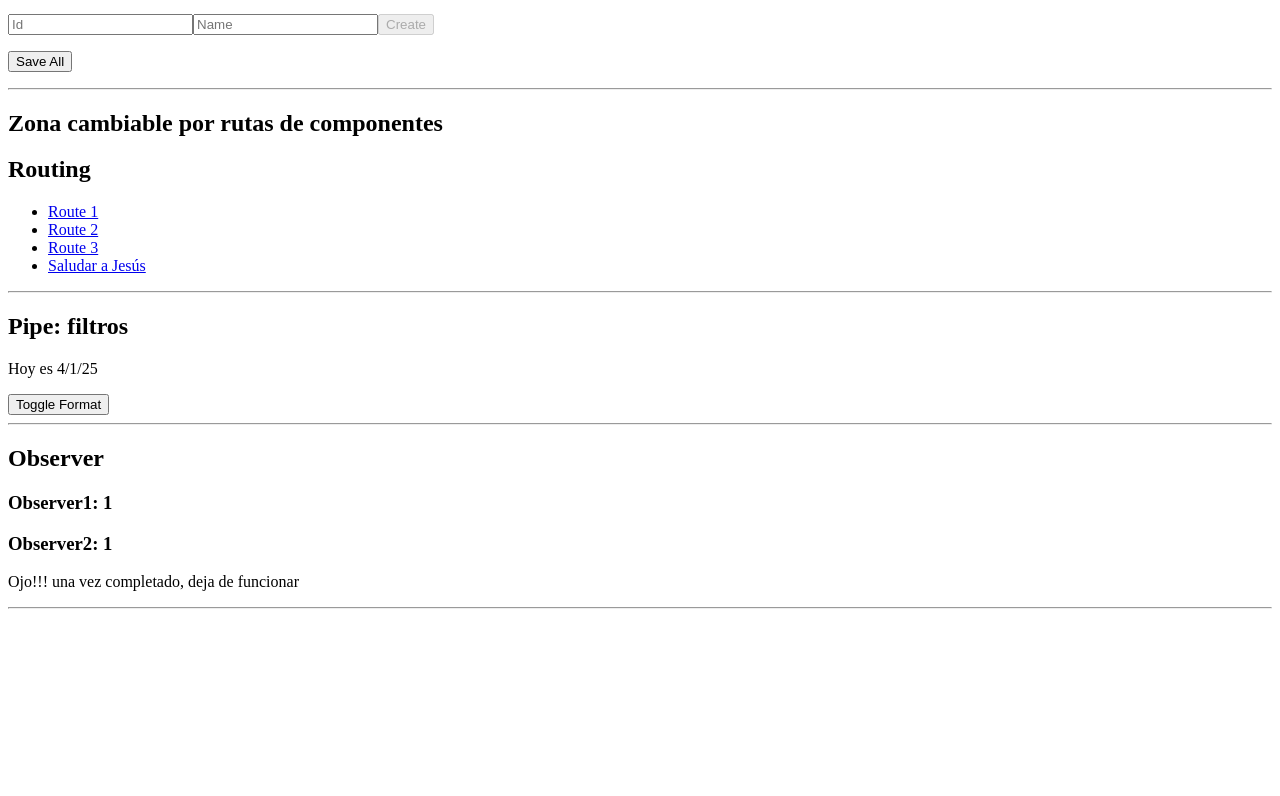
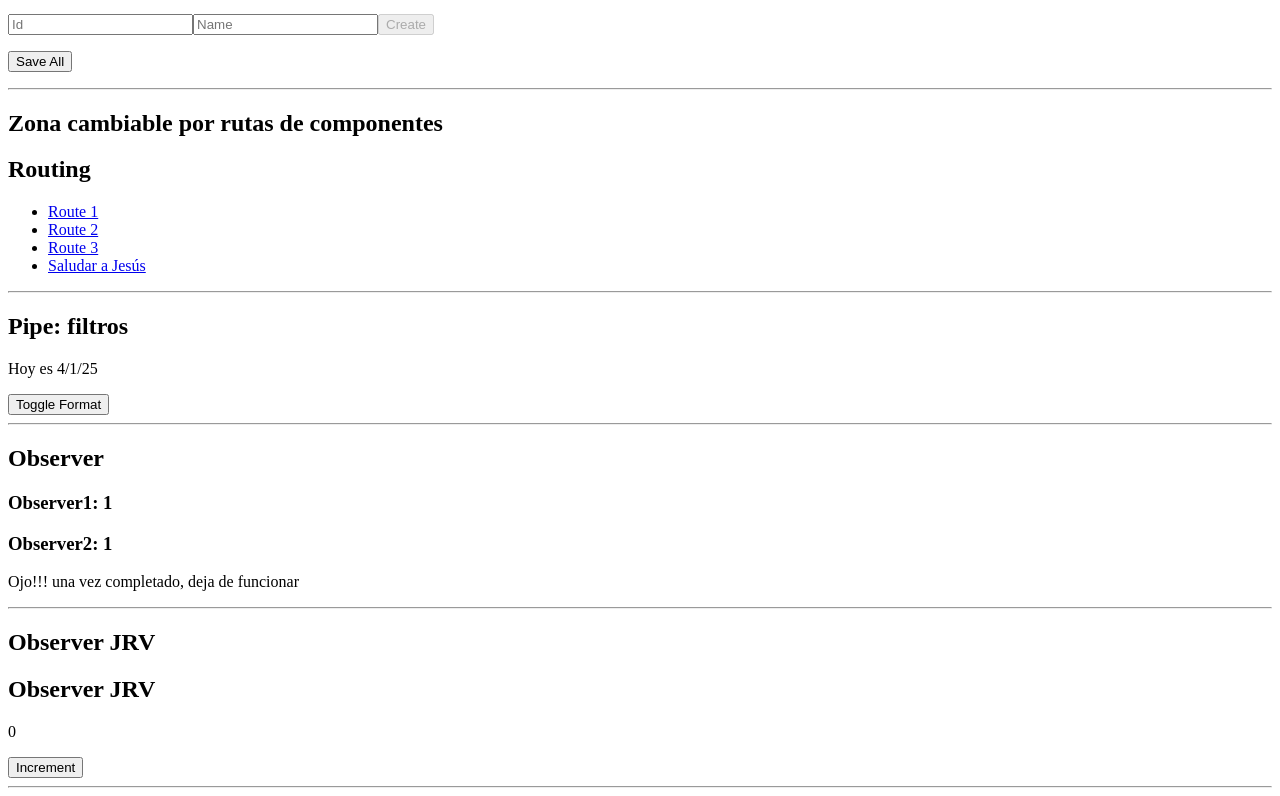
Before and after one commit to js-rom/fenw-angular-demo, an Angular app: page /home in a window 1280 px wide. Shown: the part 2291-3087 px from the top of the page. Before the commit the page ends 2908 px from the top, so only its background shows below. Built offline with nearby package versions, Linux system fonts and the light colour scheme.

Commit message:
add observer-jrv

```diff
--- a/src/app/app.component.html
+++ b/src/app/app.component.html
@@ -53,3 +53,8 @@
 <app-observer></app-observer>
 
 <hr>
+
+<h2>Observer JRV</h2>
+<app-observer-jrv></app-observer-jrv>
+
+<hr>
--- a/src/app/app.component.ts
+++ b/src/app/app.component.ts
@@ -9,6 +9,7 @@ import { CrudComponent } from './crud/crud.component';
 import { CrudJrvComponent } from "./crud-jrv/crud-jrv.component";
 import { PipeComponent } from "./pipe/pipe.component";
 import { ObserverComponent } from "./observer/observer.component";
+import { ObserverJrvComponent } from "./observer-jrv/observer-jrv.component";
 
 @Component({
   selector: 'app-root',
@@ -18,7 +19,7 @@ import { ObserverComponent } from "./observer/observer.component";
     SubCompComponent,
     NumberComponent,
     SubCompJrvComponent,
-    CrudComponent, CrudJrvComponent, PipeComponent, ObserverComponent],
+    CrudComponent, CrudJrvComponent, PipeComponent, ObserverComponent, ObserverJrvComponent],
   templateUrl: './app.component.html',
   styleUrl: './app.component.css'
 })
--- /dev/null
+++ b/src/app/observer-jrv/observer-jrv.component.html
@@ -0,0 +1,3 @@
+<h2>Observer JRV</h2>
+<p>{{counter}}</p>
+<button type="submit" (click)="increment()" [disabled]="!hasNext()">Increment</button>
--- /dev/null
+++ b/src/app/observer-jrv/observer-jrv.component.ts
@@ -0,0 +1,44 @@
+import { Component } from '@angular/core';
+import { Observable, Subject } from 'rxjs';
+
+@Component({
+  selector: 'app-observer-jrv',
+  imports: [],
+  templateUrl: './observer-jrv.component.html',
+  styleUrl: './observer-jrv.component.css'
+})
+export class ObserverJrvComponent {
+  count: number = 0;
+  MAX: number = 10;
+  counter: number = 0;
+  disabled: boolean = false;
+  private subject: Subject<number> = new Subject();
+
+  ngOnInit(): void {
+    this.subject.asObservable().subscribe(
+      {
+        next: v => this.counter = v,
+        error: e => alert('ObserverJRV, error code: ' + e),
+        complete: () => alert('ObserverJRV: finished')
+      }
+    )
+  }
+
+  increment() {
+    if (this.hasNext()) {
+      this.count++;
+      this.subject.next(this.count);
+    }
+    if (!this.hasNext()) {
+      this.subject.complete();
+    }
+  }
+
+  hasNext(): boolean {
+    return this.count < this.MAX;
+  }
+
+  getObservable(): Observable<number> {
+    return this.subject.asObservable();
+  }
+}
```
Also changed, not shown: src/app/observer-jrv/observer-jrv.component.css (added), 1 other file (tests, documents, lock files or other folders).
